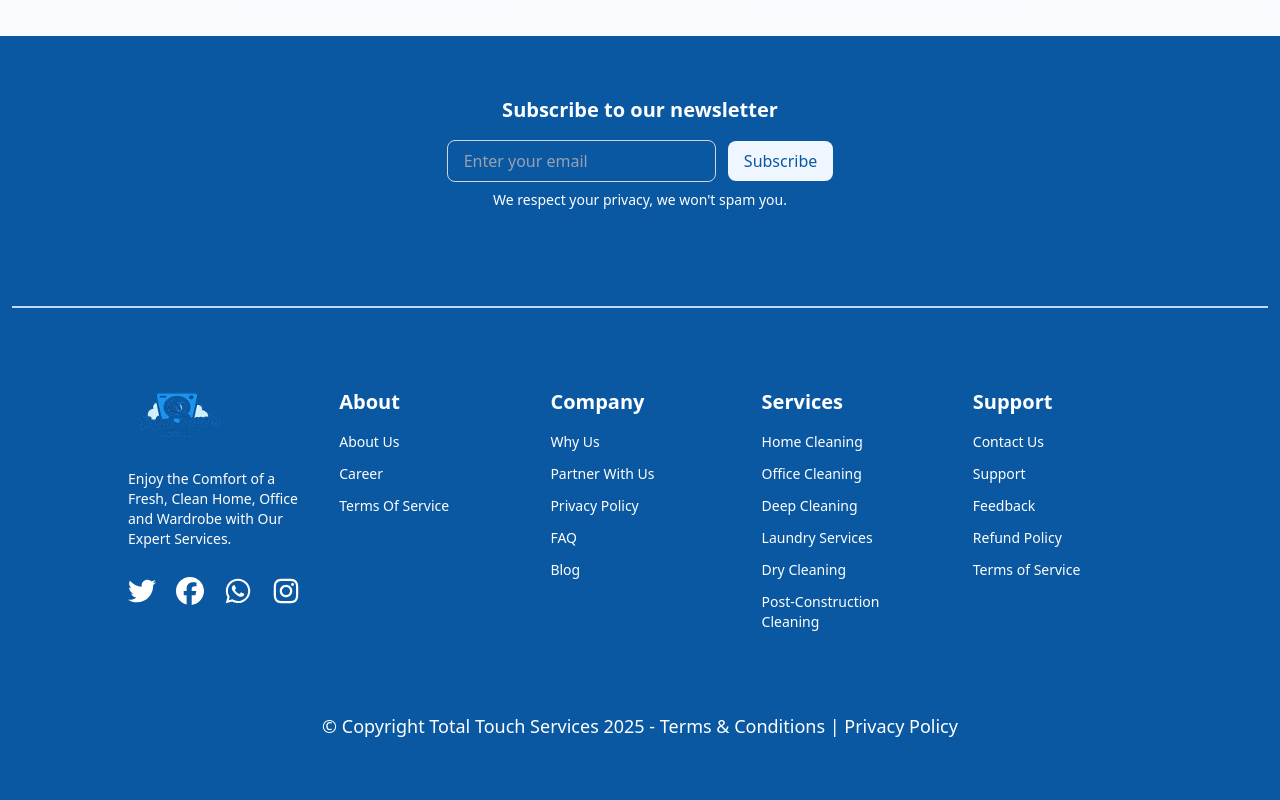
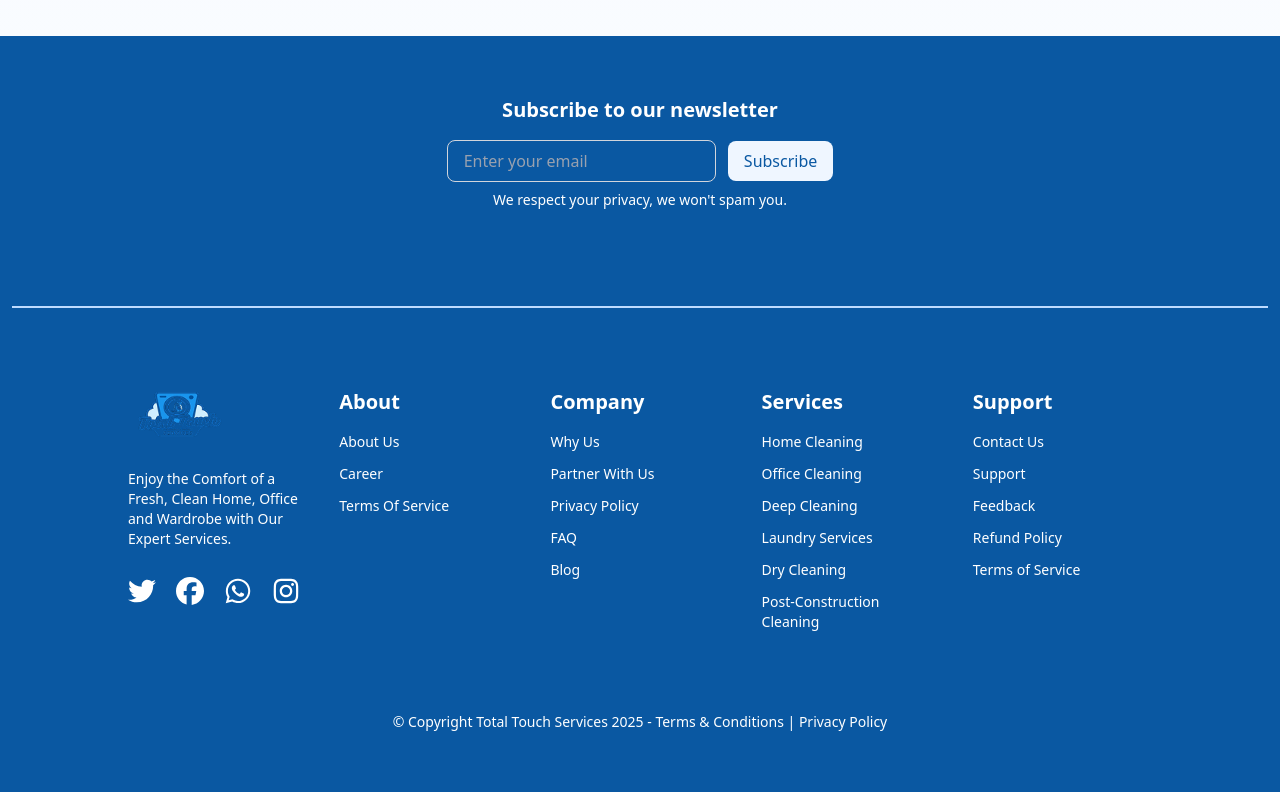
Before and after one commit to oyelajakenny/totaltouch, a Next.js app in the folder app/: page / in a window 1280 px wide. Shown: the part 3251-4051 px from the top of the page. Built offline with nearby package versions, Linux system fonts and the light colour scheme.

Commit message:
Updated the footer

```diff
--- a/app/components/Footer.js
+++ b/app/components/Footer.js
@@ -234,7 +234,7 @@ const Footer = () => {
           />
         </div>
       </div>  */}
-      <p className="text-white font-normal text-lg text-center mt-10 px-4">
+      <p className="text-white font-normal text-sm text-center mt-10 px-4">
         &copy; Copyright Total Touch Services {new Date().getFullYear()} - Terms
         & Conditions | Privacy Policy
       </p>
```
